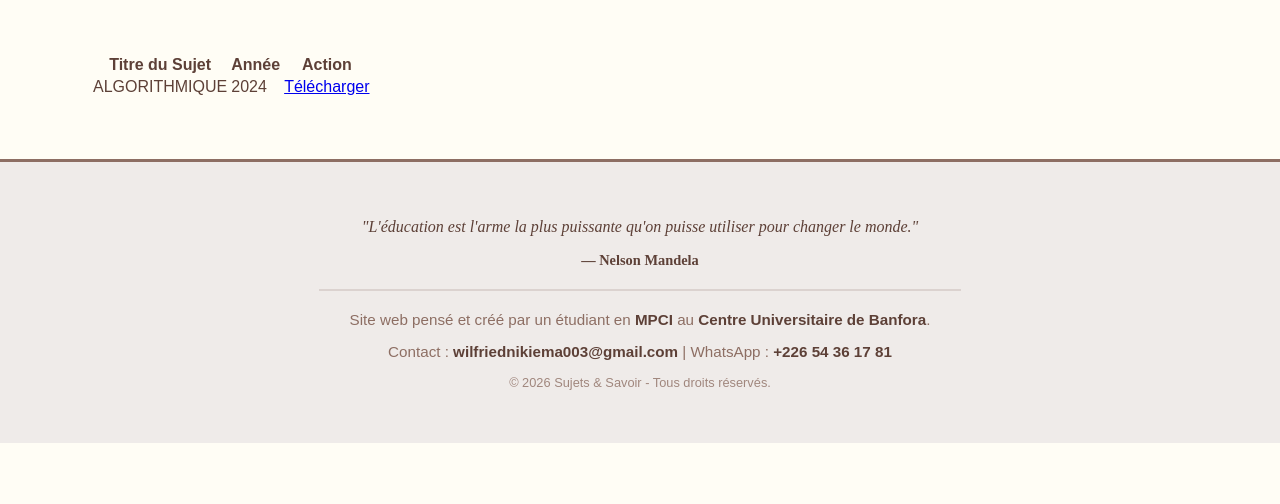
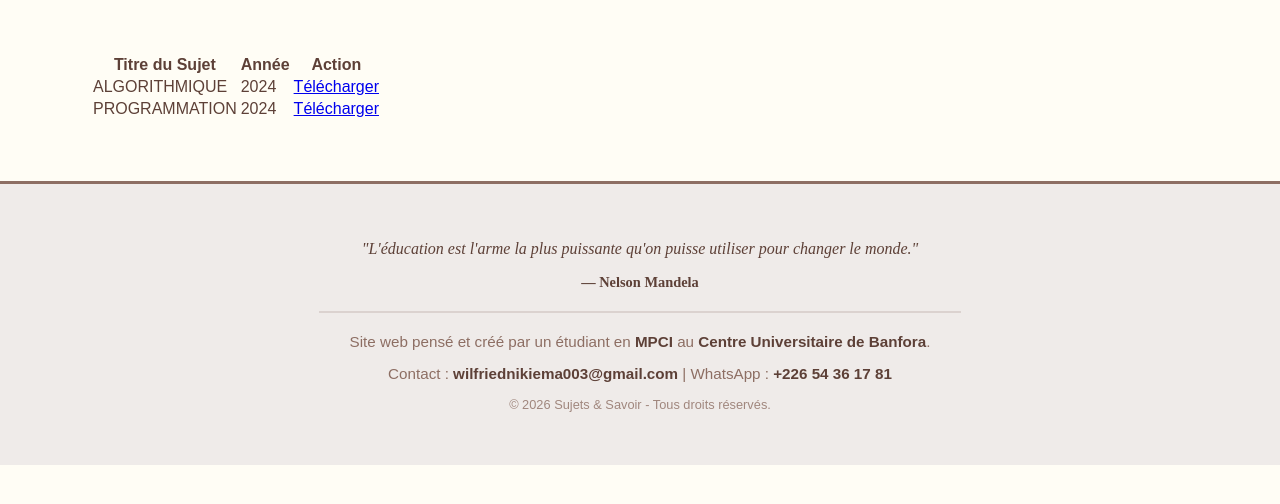
Before and after one commit to wilfriednikiema003-ops/reussites-examens, a plain HTML site: page informatique.html in a window 1280 px wide. Shown: the part 200-704 px from the top of the page. Drawn offline with Linux system fonts and the light colour scheme.

Commit message:
Refactor HTML structure and improve formatting

```diff
--- a/informatique.html
+++ b/informatique.html
@@ -6,21 +6,46 @@
     <link rel="stylesheet" href="style.css">
 </head>
 <body>
-    <nav style="width:100%; padding:20px; max-width:1100px;"><a href="universite.html" style="text-decoration:none; color:#8D6E63; font-weight:bold;">← Retour</a></nav>
+    <nav style="width:100%; padding:20px; max-width:1100px;">
+        <a href="universite.html" style="text-decoration:none; color:#8D6E63; font-weight:bold;">← Retour</a>
+    </nav>
+
     <header class="hero">
         <h1>💻 Informatique & Technologies</h1>
         <p class="subtitle">Algorithmique, Bases de données, Réseaux et Programmation.</p>
     </header>
+
     <main class="container">
         <div class="sujets-container">
             <table class="sujets-table">
-                <thead><tr><th>Titre du Sujet</th><th>Année</th><th>Action</th></tr></thead>
+                <thead>
+                    <tr>
+                        <th>Titre du Sujet</th>
+                        <th>Année</th>
+                        <th>Action</th>
+                    </tr>
+                </thead>
                 <tbody>
-                    <tr><td>ALGORITHMIQUE</td><td>2024</td><td><a href="fichiers/ALGORITHMIQUE.pdf.pdf" class="btn-download">Télécharger</a></td></tr>
+                    <tr>
+                        <td>ALGORITHMIQUE</td>
+                        <td>2024</td>
+                        <td>
+                            <a href="fichiers/ALGORITHMIQUE.pdf.pdf" download>Télécharger</a>
+                        </td>
+                    </tr>
+                    <tr>
+                        <td>PROGRAMMATION</td>
+                        <td>2024</td>
+                        <td>
+                            <a href="fichiers/programmation.pdf.pdf" download>Télécharger</a>
+                        </td>
+                    </tr>
                 </tbody>
             </table>
         </div>
-    </main><footer class="site-footer">
+    </main>
+
+    <footer class="site-footer">
         <div class="citation-footer">
             <p>"L'éducation est l'arme la plus puissante qu'on puisse utiliser pour changer le monde."</p>
             <span>— Nelson Mandela</span>
@@ -37,6 +62,5 @@
             <p style="font-size: 0.8rem; margin-top: 10px; opacity: 0.8;">&copy; 2026 Sujets & Savoir - Tous droits réservés.</p>
         </div>
     </footer>
-
 </body>
 </html>
```
